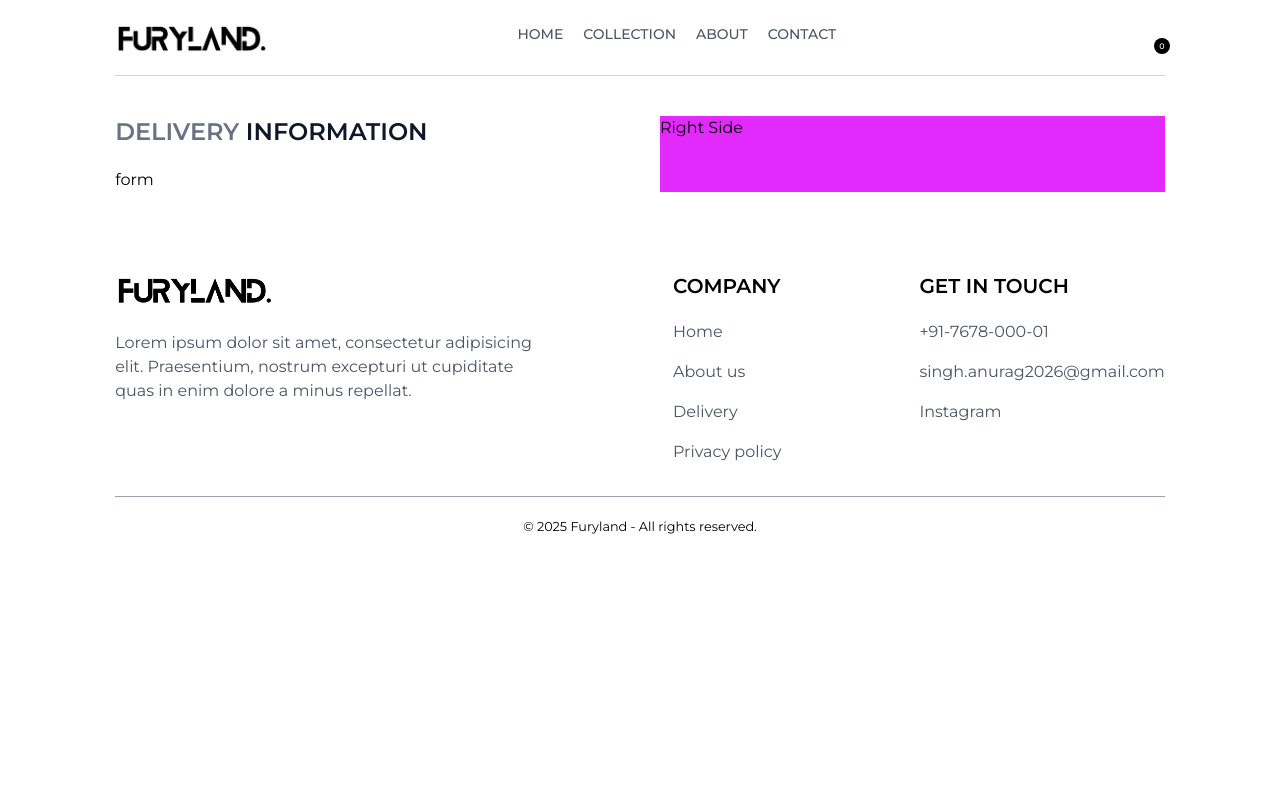
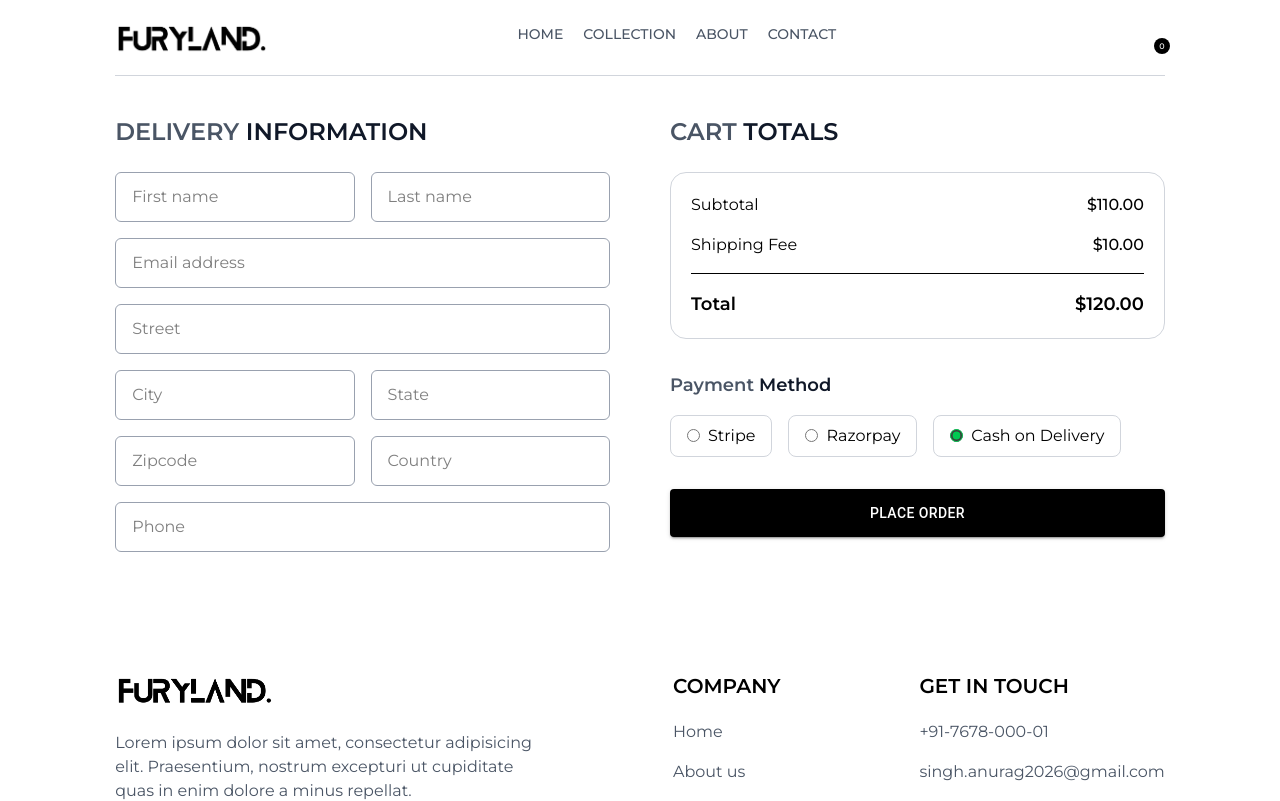
Before and after one commit to Anurag-Singh-0/FuryLand, a React (Vite) app in the folder frontend/: page /place-order in a window 1280 px wide. Shown: the top 801 px of the page. Built offline with nearby package versions, Linux system fonts and the light colour scheme; some icons are missing.

Commit message:
creating order section

```diff
--- a/frontend/src/components/Navbar.jsx
+++ b/frontend/src/components/Navbar.jsx
@@ -87,12 +87,15 @@
             sx={{ fontSize: 30 }}
             className="text-black/70 cursor-pointer"
           />
-            <div className="group-hover:block hidden absolute dropdown-menu right-0 pt-4">
+          <div className="group-hover:block hidden absolute dropdown-menu right-0 pt-4 z-100">
             <div className="flex flex-col gap-2 w-36 py-3 px-5 bg-white outline outline-black/30 text-slate-600 rounded-sm">
               <p className="cursor-pointer hover:text-black duration-200">
                 My Profile
               </p>
-                <p className="cursor-pointer hover:text-black duration-200">
+              <p
+                onClick={() => navigate("/orders")}
+                className="cursor-pointer hover:text-black duration-200"
+              >
                 Orders
               </p>
               <p className="cursor-pointer hover:text-black duration-200">
--- a/frontend/src/components/NewsletterBox.jsx
+++ b/frontend/src/components/NewsletterBox.jsx
@@ -21,12 +21,12 @@ function NewsletterBox() {
           className="outline-none p-2 w-full sm:flex-1"
           required
         />
-        <b  utton
+        <button
           className=" bg-black text-white text-xs px-10 py-4 cursor-pointer"
           type="submit"
         >
           SUBSCRIBE
-        </b>
+        </button>
       </form>
     </div>
   );
--- a/frontend/src/pages/Cart.jsx
+++ b/frontend/src/pages/Cart.jsx
@@ -5,7 +5,6 @@ import Button from "@mui/material/Button";
 import RemoveIcon from "@mui/icons-material/Remove";
 import AddIcon from "@mui/icons-material/Add";
 import { images } from "../Images";
-import { useNavigate } from "react-router-dom";
 
 function Cart() {
   const {
@@ -71,7 +70,7 @@ function Cart() {
                 variant="contained"
                 className="!bg-black !text-white !px-6 !py-2 uppercase !text-sm"
               >
-                Place Order
+                Process to checkout
               </Button>
             </div>
           )}
--- a/frontend/src/pages/Orders.jsx
+++ b/frontend/src/pages/Orders.jsx
@@ -1,9 +1,24 @@
-import React from 'react'
+import { Products } from "../data/Product";
+import { ShopContext } from "../context/ShopContext";
+import { useContext } from "react";
 
 function Orders() {
+  const { Products, currency } = useContext(ShopContext);
+
   return (
-    <div>Orders</div>
-  )
+    <div className="border-t border-gray-300 pt-10">
+      <h1 className="text-xl md:text-2xl uppercase font-semibold text-gray-500">
+        Your <span className="text-gray-800">Order</span>
+      </h1>
+
+      {/* Orders Data */}
+      <div>
+        {Products.slice(1, 4).map((item, idx) => (
+         <div></div>
+        ))}
+      </div>
+    </div>
+  );
 }
 
-export default Orders
+export default Orders;
--- a/frontend/src/pages/PlaceOrder.jsx
+++ b/frontend/src/pages/PlaceOrder.jsx
@@ -1,26 +1,158 @@
-import Box from '@mui/material/Box';
-import TextField from '@mui/material/TextField';
-
+import Button from "@mui/material/Button";
+import { useContext, useState } from "react";
+import { ShopContext } from "../context/ShopContext";
 
 function PlaceOrder() {
+  const { navigate, cartItems } = useContext(ShopContext);
+  const [method, setMethod] = useState("cod");
+
   return (
-    <div>
+    <div className="pb-10">
       <hr className="text-gray-300 mb-10" />
-      <div className="flex justify-between flex-col md:flex-row gap-5 md:gap-10">
-        {/* Left-side section user order information */}
-        <div className="flex-1/2">
-          <h1 className="text-lg md:text-2xl uppercase font-semibold text-gray-500 mb-5">
+
+      <div className="flex flex-col md:flex-row gap-15">
+        {/* LEFT: Delivery Info */}
+        <div className="flex-1 max-w-xl">
+          <h1 className="text-2xl font-semibold text-gray-600 mb-6 uppercase">
             Delivery <span className="text-gray-900">Information</span>
           </h1>
 
-          <div>
-            <h1>form</h1>
-          </div>
+          <form className="flex flex-col gap-4">
+            {/* Row 1 */}
+            <div className="flex flex-col sm:flex-row gap-4">
+              <input
+                className="focus:border-black border border-gray-400 px-4 py-3 rounded-md w-full outline-none"
+                type="text"
+                placeholder="First name"
+              />
+              <input
+                className="focus:border-black border border-gray-400 px-4 py-3 rounded-md w-full outline-none"
+                type="text"
+                placeholder="Last name"
+              />
+            </div>
+
+            <input
+              className="focus:border-black border border-gray-400 px-4 py-3 rounded-md w-full outline-none"
+              type="email"
+              placeholder="Email address"
+            />
+
+            <input
+              className="focus:border-black border border-gray-400 px-4 py-3 rounded-md w-full outline-none"
+              type="text"
+              placeholder="Street"
+            />
+
+            {/* Row 2 */}
+            <div className="flex flex-col sm:flex-row gap-4">
+              <input
+                className="focus:border-black border border-gray-400 px-4 py-3 rounded-md w-full outline-none"
+                type="text"
+                placeholder="City"
+              />
+              <input
+                className="focus:border-black border border-gray-400 px-4 py-3 rounded-md w-full outline-none"
+                type="text"
+                placeholder="State"
+              />
+            </div>
+
+            {/* Row 3 */}
+            <div className="flex flex-col sm:flex-row gap-4">
+              <input
+                className="focus:border-black border border-gray-400 px-4 py-3 rounded-md w-full outline-none"
+                type="number"
+                placeholder="Zipcode"
+              />
+              <input
+                className="focus:border-black border border-gray-400 px-4 py-3 rounded-md w-full outline-none"
+                type="text"
+                placeholder="Country"
+              />
+            </div>
+
+            <input
+              className="focus:border-black border border-gray-400 px-4 py-3 rounded-md w-full outline-none"
+              type="Number"
+              placeholder="Phone"
+            />
+          </form>
         </div>
 
-        {/* Right-side section payment method */}
-        <div className="flex-1/2 bg-fuchsia-500">
-          <h1>Right Side</h1>
+        {/* RIGHT: Cart Summary */}
+        <div className="flex-1 md:max-w-xl">
+          <h1 className="text-2xl font-semibold text-gray-600 mb-6 uppercase">
+            Cart <span className="text-gray-900">Totals</span>
+          </h1>
+
+          <div className="border border-gray-300 rounded-2xl p-5 space-y-4">
+            <div className="flex justify-between">
+              <span>Subtotal</span>
+              <span className="font-medium">$110.00</span>
+            </div>
+            <div className="flex justify-between">
+              <span>Shipping Fee</span>
+              <span className="font-medium">$10.00</span>
+            </div>
+            <hr />
+            <div className="flex justify-between text-lg font-semibold">
+              <span>Total</span>
+              <span>$120.00</span>
+            </div>
+          </div>
+
+          {/* Payment Methods */}
+          <h2 className="mt-8 text-lg font-semibold text-gray-600">
+            Payment <span className="text-gray-900">Method</span>
+          </h2>
+
+          <div className="mt-4 flex flex-wrap gap-4">
+            <label className="flex items-center gap-2 border border-gray-300 rounded-lg px-4 py-2 cursor-pointer hover:shadow-md transition-all">
+              <input
+                type="radio"
+                name="payment"
+                value="stripe"
+                checked={method === "stripe"}
+                onChange={(e) => setMethod(e.target.value)}
+                className="accent-green-500"
+              />
+              <span>Stripe</span>
+            </label>
+
+            <label className="flex items-center gap-2 border border-gray-300 rounded-lg px-4 py-2 cursor-pointer hover:shadow-md transition-all">
+              <input
+                type="radio"
+                name="payment"
+                value="razorpay"
+                checked={method === "razorpay"}
+                onChange={(e) => setMethod(e.target.value)}
+                className="accent-green-500"
+              />
+              <span>Razorpay</span>
+            </label>
+
+            <label className="flex items-center gap-2 border border-gray-300 rounded-lg px-4 py-2 cursor-pointer hover:shadow-md transition-all">
+              <input
+                type="radio"
+                name="payment"
+                value="cod"
+                checked={method === "cod"}
+                onChange={(e) => setMethod(e.target.value)}
+                className="accent-green-500"
+              />
+              <span>Cash on Delivery</span>
+            </label>
+          </div>
+
+          {/* Place Order Button */}
+          <Button
+            onClick={() => navigate("/orders")}
+            variant="contained"
+            className="!mt-8 w-full !bg-black !text-white !py-3 rounded-lg text-lg font-semibold"
+          >
+            PLACE ORDER
+          </Button>
         </div>
       </div>
     </div>
```
Lines whose indentation alone changed are shown as unchanged.
